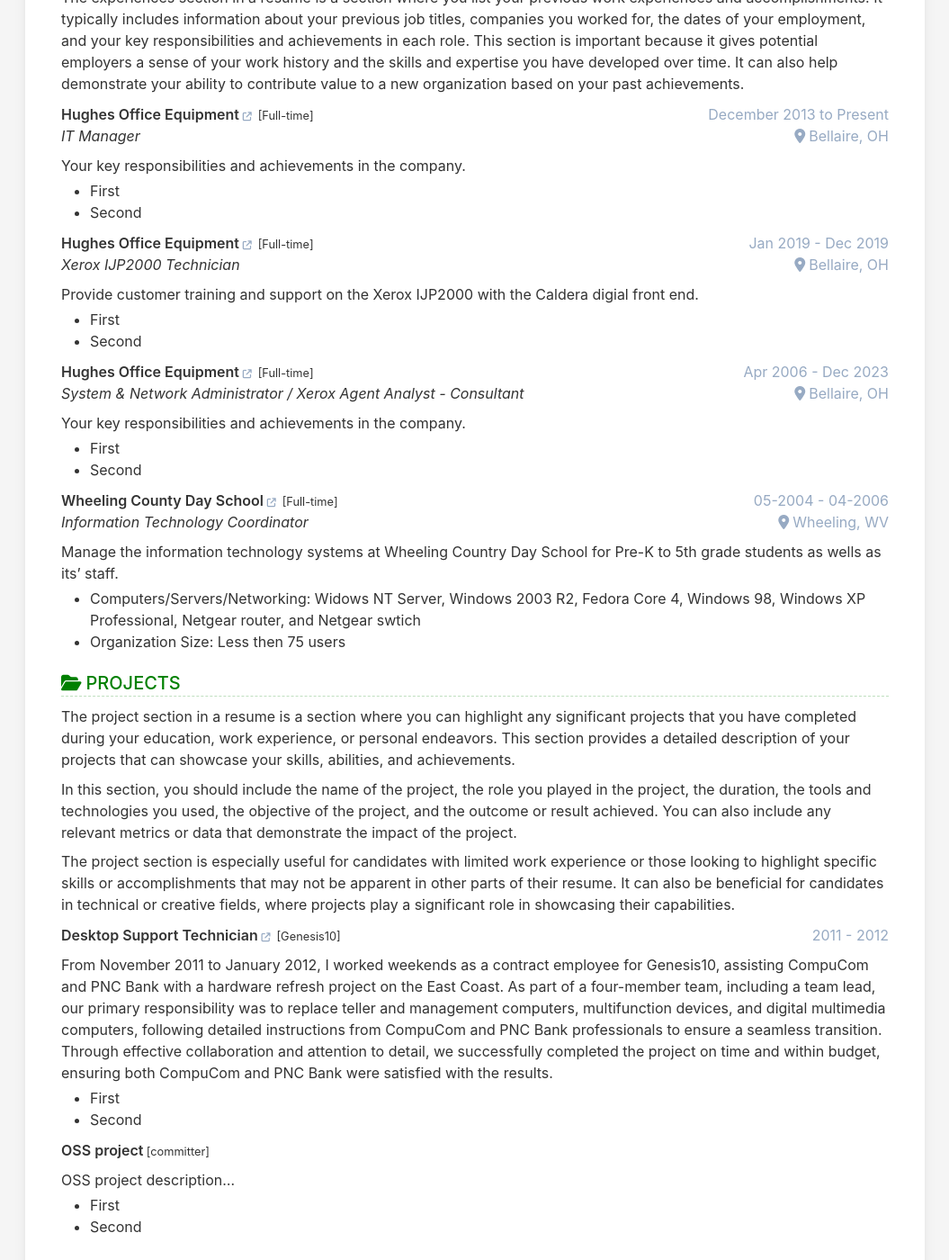
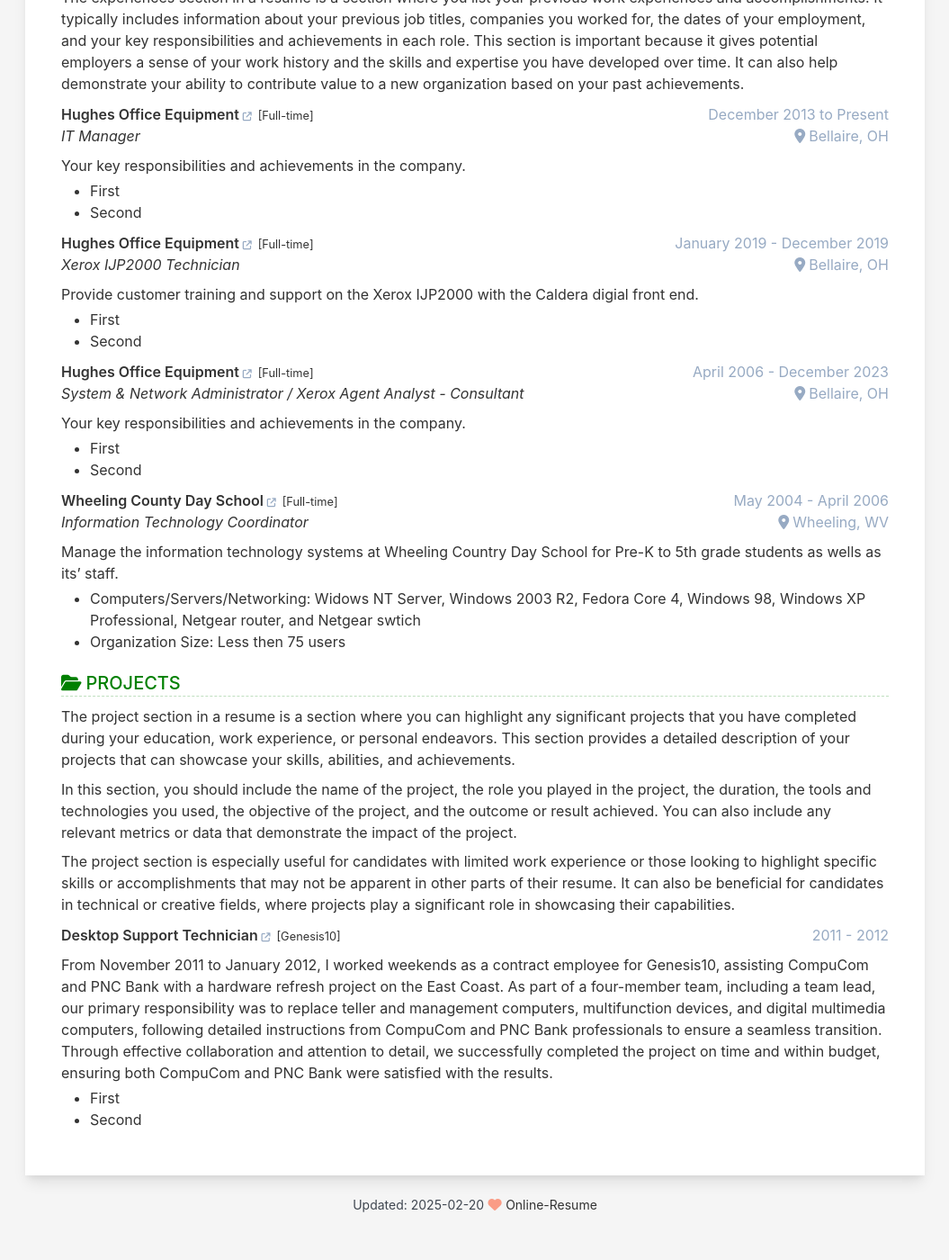
Before and after one commit to MrJordanRoth/resume, a Jekyll site: the page built from index.html, in a window 1280 px wide and 1400 px high, scrolled down 436 px. Shown: the whole window at 90% size, without its empty margins (112-1167 px from the left). Built offline with Jekyll 4.4.1, drawn with Linux system fonts in a browser that asks for light colours; after the commit the page ends 1805 px from its top, so only the background shows below that.

Commit message:
Update to Resume

```diff
--- a/_data/data.yml
+++ b/_data/data.yml
@@ -129,7 +129,7 @@ experience:
     - company: Hughes Office Equipment
       link: 'https://hughesteam.net'
       tags: Full-time
-      date: Jan 2019 -  Dec 2019
+      date: January 2019 -  December 2019
       role: Xerox IJP2000 Technician
       location: Bellaire, OH
       description: |
@@ -140,7 +140,7 @@ experience:
     - company: Hughes Office Equipment
       link: 'https://hughesteam.net'
       tags: Full-time
-      date: Apr 2006 - Dec 2023
+      date: April 2006 - December 2023
       role: System & Network Administrator / Xerox Agent Analyst - Consultant
       location: Bellaire, OH
       description: |
@@ -151,7 +151,7 @@ experience:
     - company: Wheeling County Day School
       link: 'https://www.wcdsedu.com/'
       tags: Full-time
-      date: 05-2004 - 04-2006
+      date: May 2004 - April 2006
       role: Information Technology Coordinator
       location: Wheeling, WV
       description: |
@@ -181,14 +181,6 @@ project:
         + First
         + Second
 
-    - name: OSS project
-      link:
-      tags: committer
-      date:
-      description: |
-        OSS project description...
-        + First
-        + Second
 
 skill:
   show: false
@@ -250,25 +242,13 @@ education:
     In addition to basic information about your education, you may also want to include any academic honors or awards you received, relevant coursework or projects, and your GPA if it is 3.0 or above. If you have recently graduated and do not have much work experience yet, highlighting your education and academic achievements can help demonstrate your potential to succeed in the workplace.
 
   items:
-    - institution: Example University
+    - institution: Pittsburgh Technical College (Pittsburgh Technical Institute)
       link: '#'
-      date: 2015 - 2018
-      major: Machine Learning
-      degree: Master
+      date: 2004 - 2006
+      major: Information Technology, Network Administration
+      degree: Associates of Science
       description: |
-        Additional information for this institution.
-        + First
-        + Second
-
-    - institution: Example University
-      link:
-      date: 2011 - 2015
-      major: Computer Science
-      degree: Bachelor
-      description: |
-        Additional information for this institution.
-        + First
-        + Second
+        Network engineering, computer hardware engineering, Windows Operating Systems, Red Hat Operating Systems, Active Directory, DNS, WINS, Cisco, Microsoft SQL, Visual Basic 6.0, Microsoft Office, web programming, web servers, email servers, FTP servers, remote installation,Remote Installation Server, Symantec Ghost, Microsoft Virtual Server , VMware.
 
 certificate:
   show: false
```
